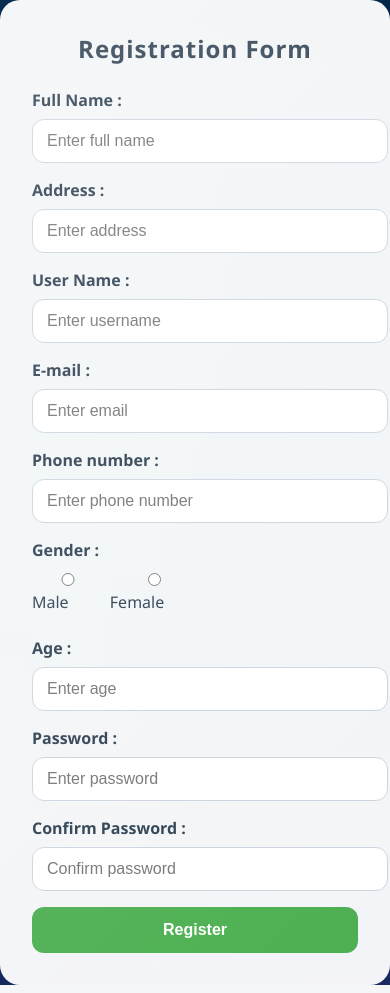
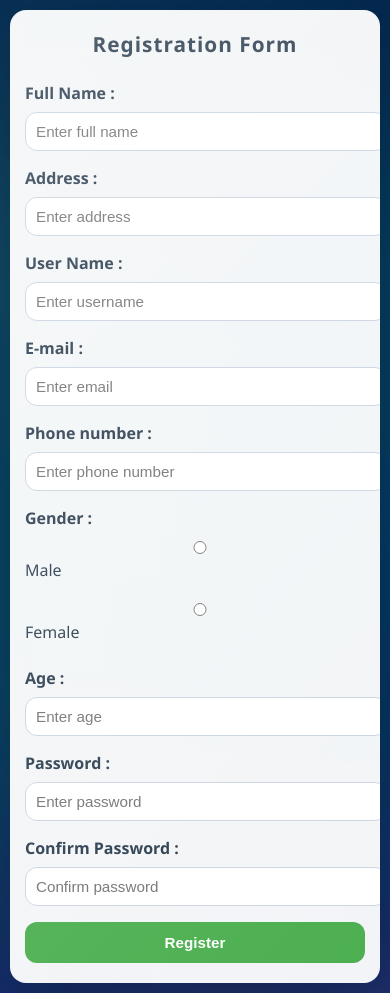
Before and after one commit to chandan123jha/Cardiovascular-Disease-Prediction, a Flask app: page /register in a window 390 px wide. Run offline with Flask 3, Linux system fonts and the light colour scheme; parts of the project's set-up code (start-up, migrations or seed data) failed here and were passed over.

Commit message:
made register page responsive

```diff
--- a/templates/register.html
+++ b/templates/register.html
@@ -15,14 +15,15 @@
             font-family: 'Segoe UI', Tahoma, Geneva, Verdana, sans-serif;
         }
         .register-card {
-            width: 460px;
+            width: 100%;
+            max-width: 460px;
             background: rgba(255, 255, 255, 0.95);
             border-radius: 20px;
             padding: 32px;
             box-shadow: 0 24px 80px rgba(0,0,0,0.28);
             position: relative;
             overflow: hidden;
-        }
+      }
         .register-card::before {
             content: '';
             position: absolute;
@@ -88,6 +89,52 @@
             text-align: center;
             margin-bottom: 12px;
         }
+        @media (max-width: 768px) {
+    body {
+        padding: 20px;
+    }
+
+    .register-card {
+        padding: 25px 20px;
+        border-radius: 16px;
+    }
+
+    h2 {
+        font-size: 1.5rem;
+    }
+
+    .field-group input,
+    .field-group select {
+        padding: 10px;
+        font-size: 0.95rem;
+    }
+
+    button {
+        padding: 12px;
+        font-size: 0.95rem;
+    }
+
+    .radio-group {
+        gap: 10px;
+    }
+}
+@media (max-width: 480px) {
+    body {
+        padding: 10px;
+    }
+
+    .register-card {
+        padding: 20px 15px;
+    }
+
+    h2 {
+        font-size: 1.3rem;
+    }
+
+    .radio-group {
+        flex-direction: column;
+    }
+}
     </style>
 </head>
 <body>
```
